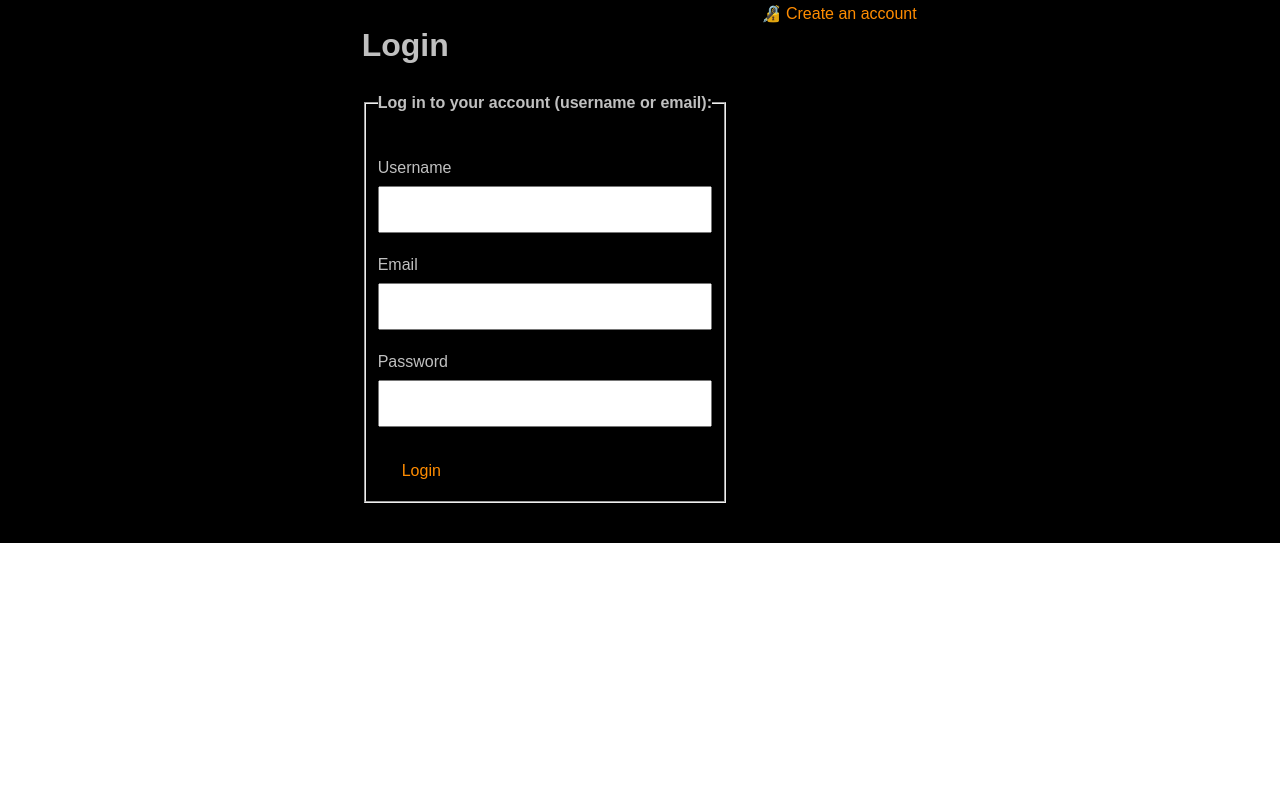
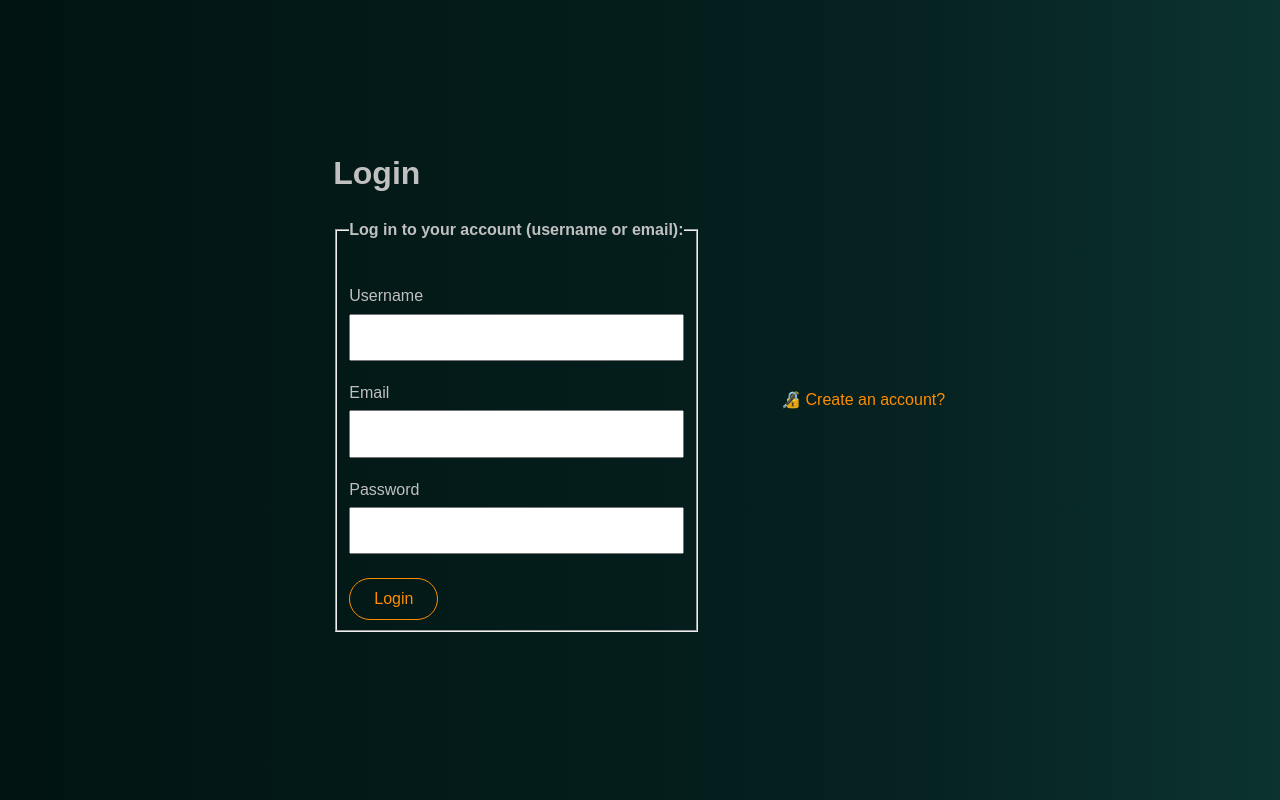
Before and after one commit to anaRtem1s/AnAtomix_front, a React (Vite) app: page / in a window 1280 px wide. Built offline with nearby package versions, Linux system fonts and the light colour scheme.

Commit message:
Auth Layout fixes

```diff
--- a/src/App.css
+++ b/src/App.css
@@ -78,13 +78,16 @@ p {
 /* ::::::::::::::::::::::::::::::::::::::::::::::::::: ACCESSIBILITY - REACT CONTEXT /* :::::::::::::::::::::::::::::::::::::::::::::::::::  */
 
 fieldset {
-  margin-bottom: 2.5rem; /* Pushes the next form section cleanly downward */
+  margin-bottom: 2.5rem;
+  /* Pushes the next form section cleanly downward */
 }
 
 fieldset label {
   display: block;
-  margin-top: 1.25rem;    /* Generates spacing between separate input rows */
-  margin-bottom: 0.35rem;  /* Keeps the label neatly tied to its target text box */
+  margin-top: 1.25rem;
+  /* Generates spacing between separate input rows */
+  margin-bottom: 0.35rem;
+  /* Keeps the label neatly tied to its target text box */
 }
 
 fieldset input {
@@ -142,26 +145,32 @@ legend {
 /*  ! TO DO */
 
 /* :::::::::::::::::::::::::::::::::::::::: AUTH PAGE ::::::::::::::::::::::::::::::::::::::::::::::::::: */
-/*
-  .register-form{
-
-
-  }
-
-  .login-form
-
-
-  }  */
-
-
 
 .auth-container {
   display: flex;
-  gap: 2rem;
+  gap: 5em;
   justify-content: center;
-  align-items: flex-start;
+  align-items: center;
+  height: 100vh;
   color: silver;
-  background: black;
+  background: linear-gradient(90deg, #011412 0%, #052120 70%, #0c3330 100%);
+}
+
+
+/* .form-layout-container{} */
+
+
+.form-row-container {
+  display: flex;
+  flex-direction: column;
+  align-items:flex-start;
+  justify-content: center;
+}
+
+.auth-btn {
+  border-style:solid;
+  border-width: 0.1em;
+  color: darkorange;
 }
 
 
@@ -298,10 +307,11 @@ main {
   overflow: none;
 }
 
-.list-ctnr{
-  display:flex;
+.list-ctnr {
+  display: flex;
   flex-direction: column;
-  gap: 0.5em;;
+  gap: 0.5em;
+  ;
   margin: 1em;
 }
 
--- a/src/pages/auth/components/Login.jsx
+++ b/src/pages/auth/components/Login.jsx
@@ -4,7 +4,7 @@ import { useForm } from "react-hook-form"
 
 export default function LoginForm({ onSuccess }) {
 
-    // setError (erreurs backend) ajouté
+    // setError (erreurs backend)
 
     const { register, handleSubmit, setError, formState: { errors }, reset } = useForm({
 
@@ -79,38 +79,36 @@ export default function LoginForm({ onSuccess }) {
 
     return (
         <div>
-            <h1 className="login-form">Login</h1>
-
-
-            <form onSubmit={handleSubmit(sendLogin)}>
+            <h1 id="login-form">Login</h1>
+            <form
+                onSubmit={handleSubmit(sendLogin)}
+                className="form-layout-container"
+            >
                 <fieldset>
                     <legend id="login-heading">Log in to your account (username or email):</legend>
 
                     {/* USERNAME - OPTIONAL IF EMAIL */}
 
+                    <div className="form-row-container">
                         <label htmlFor="login-username">Username</label>
                         <input
                             id="login-username" type="text"
                             aria-describedby={errors.username ? "login-username-error" : undefined}
                             {...register('username', {
-
                                 validate: (value, form) => {
-
                                     if (!value && !form.email) {
-
                                         return 'Provide an email or a username';
                                     }
-
                                     return true;
                                 }
                             })}
                         />
-
                         {errors.username && <span id="login-username-error" className="alert-message" role="alert">{errors.username.message}</span>}
-
+                    </div>
 
                     {/* EMAIL - OPTIONAL IF USERNAME */}
 
+                    <div className="form-row-container">
                         <label htmlFor="login-email">Email</label>
                         <input
                             id="login-email" type="email"
@@ -130,11 +128,12 @@ export default function LoginForm({ onSuccess }) {
                                     }
                                 })}
                         />
-
                         {errors.email && <span id="login-email-error" className="alert-message" role="alert">{errors.email.message}</span>}
+                    </div>
 
                     {/* PASSWORD - REQUIRED */}
 
+                    <div className="form-row-container">
                         <label htmlFor="login-password">Password</label>
                         <input
                             id="login-password" type="password"
@@ -149,14 +148,18 @@ export default function LoginForm({ onSuccess }) {
                                 })}
                         />
                         {errors.password && <span id="login-password-error" className="alert-message" role="alert">{errors.password.message}</span>}
+                    </div>
 
                     {/* SUBMIT LOGIN FORM */}
 
-                    <button className="btn">Login</button>
+                    <div className="form-row-container">
+                        <button type="submit" className="auth-btn">
+                            Login
+                        </button>
+                    </div>
                 </fieldset>
 
             </form>
-
-        </div >
+        </div>
     )
 }
--- a/src/pages/auth/components/Register.jsx
+++ b/src/pages/auth/components/Register.jsx
@@ -2,7 +2,7 @@
 //? - 1) register('nomChamp')
 // Permet d'enregistrer un champ pour obtenir sa valeur au submit
 //? - 2) handleSubmit(callbackSuccess, callbackFail)
-// Méthode qui fait déjà le preventDefault et qui récupère toutes les données du formulaire pour les mettre dans un objet. Elle prend en premier paramètre la fonction à exécuter en cas de formulaire valide et en deuxième, la fonction à exécuter en cas de formulaire invalide
+// Méthode qui fait déjà le prevent Default et qui récupère toutes les données du formulaire pour les mettre dans un objet. Elle prend en premier paramètre la fonction à exécuter en cas de formulaire valide et en deuxième, la fonction à exécuter en cas de formulaire invalide
 //? - 3) On peut rajouter au register, des validateurs (validators)
 // Ca se rajoute en 2ème paramètre du register sous forme d'objet
 // register('nomChamp', { /* validateurs */ })
@@ -13,11 +13,11 @@ import { useForm } from "react-hook-form"
 
 export default function RegisterForm({ onSuccess }) {
 
-    const specialChars = '!"#$%&\'()*+,-./:;<=>?@[\\]^_`{|}~';
+    const specialChars = '!"#\$%&\'()*+,-./:;<=>?@[\\]^_`{|}~';
 
     const passwordErrorMessage = `Your password must contain: 1. Min 8 characters 2. One uppercase letter, 3. One lowercase letter, 4. One digit 5. One special character  [${specialChars}]`;
 
-    // !— setError (erreurs backend)
+    // ?— setError (backend errors)
 
     const { register, handleSubmit, setError, watch, formState: { errors }, reset } = useForm({
         defaultValues: {
@@ -30,7 +30,7 @@ export default function RegisterForm({ onSuccess }) {
         mode: 'onChange'
     });
 
-    //! watch surveille la valeur live du champ password
+    //? watch surveille la valeur live du champ "password" (pour qu'il puisse confirmer ce password)
 
     const passwordValue = watch('password');
 
@@ -40,8 +40,8 @@ export default function RegisterForm({ onSuccess }) {
                 method: "POST",
                 headers: { "Content-Type": "application/json" },
 
-                //! on n'envoie que les 3 champs qui existent dans ta table accounts
-                //! creationdate / role / is_active sont remplis par la DB
+                //? on n'envoie que les 3 champs qui existent dans ta table accounts
+                //? creationdate / role / is_active sont remplis par la DB
 
                 body: JSON.stringify({
                     username: data.username,
@@ -49,13 +49,13 @@ export default function RegisterForm({ onSuccess }) {
                     password: data.password
                 })
             });
-            //! si le backend refuse (doublon username/email uniques ==> erreur Zod du backend, tout ce qu'il renvoie en erreur)
+            //? si le backend refuse (doublon username/email uniques ==> erreur Zod du backend, tout ce qu'il renvoie en erreur)
 
             if (!response.ok) {
 
                 const error = await response.json();
 
-                //! setError pose l'erreur du backend SUR LE BON CHAMP —
+                //? setError pose l'erreur du backend SUR LE BON CHAMP —
 
                 if (error.field === 'username') {
                     setError("username", { message: 'This username is already taken' });
@@ -64,12 +64,12 @@ export default function RegisterForm({ onSuccess }) {
                 } else {
                     setError("confirmPassword", { message: error.message || 'Registration failed' });
                 }
-                return; //! on ne signale PAS le succès si ça a échoué
+                return; //? on ne signale PAS le succès si ça a échoué
             }
 
             reset(); // RESET OF FORM FIELDS
 
-            onSuccess(); //!!!!!!! ROUTING : App.jsx redirects to Login page / screen
+            onSuccess(); //! ROUTING : App.jsx redirects to Login page / screen
 
         } catch (error) {
 
@@ -81,22 +81,22 @@ export default function RegisterForm({ onSuccess }) {
 
     return (
         <div>
-            <h1 className="register-form">Register</h1>
-
-            <div>
-                <form onSubmit={handleSubmit(sendRegistration)}>
-
-                    {/* REGISTER FORM DATA */}
-
-                    <div>
-                        <h3>Please fill in these fields to create an account:</h3>
+            <h1 id="register-form">Register</h1>
+            <form
+                onSubmit={handleSubmit(sendRegistration)}
+                className="form-layout-container"
+            >
+                <fieldset>
+                    <legend id="register-heading">Fill in these fields to create an account:</legend>
 
                     {/* UNIQUE USERNAME*/}
 
-                        <div>
+                    <div className="form-row-container">
                         <label htmlFor="register-username">Username</label>
                         <input
-                                id="register-username" type="text"
+                            id="register-username"
+                            type="text"
+                            aria-describedby={errors.username ? "register-username-error" : undefined}
                             {...register('username',
                                 {
                                     required:
@@ -111,17 +111,21 @@ export default function RegisterForm({ onSuccess }) {
                                     }
                                 })}
                         />
-                            {errors.username && <span>{errors.username.message}</span>}
+                        {errors.username && (
+                            <span id="register-username-error" className="alert-message" role="alert">
+                                {errors.username.message}
+                            </span>
+                        )}
                     </div>
-
 
                     {/* UNIQUE EMAIL*/}
 
-                        <div>
+                    <div className="form-row-container">
                         <label htmlFor="register-email">Email</label>
                         <input
-                                id="register-email" type="email"
-
+                            id="register-email"
+                            type="email"
+                            aria-describedby={errors.email ? "register-email-error" : undefined}
                             {...register('email',
                                 {
                                     required:
@@ -137,15 +141,21 @@ export default function RegisterForm({ onSuccess }) {
                                 }
                             )}
                         />
-                            {errors.email && <span>{errors.email.message}</span>}
+                        {errors.email && (
+                            <span id="register-email-error" className="alert-message" role="alert">
+                                {errors.email.message}
+                            </span>
+                        )}
                     </div>
 
                     {/* PASSWORD */}
 
-                        <div>
+                    <div className="form-row-container">
                         <label htmlFor="register-password">Password</label>
                         <input
-                                id="register-password" type="password"
+                            id="register-password"
+                            type="password"
+                            aria-describedby={errors.password ? "register-password-error" : undefined}
                             {...register('password',
                                 {
                                     required:
@@ -157,21 +167,26 @@ export default function RegisterForm({ onSuccess }) {
                                     {
                                         // PSSWD PATTERN REGEX CHECK (WILL BE TRULY VERIFIED BY ZOD IN THE BACKEND):
                                         // - 8 <= CHAR + MAJ + MIN + DIGIT + SPECIAL CHAR
-
-                                            value: /^(?=.*[A-Z])(?=.*[a-z])(?=.*[0-9])(?=.*[^A-Za-z0-9]).{8,}$/,
+                                        value: /^(?!.*\s)(?=.*[A-Z])(?=.*[a-z])(?=.*[0-9])(?=.*[^A-Za-z0-9]).{8,}$/,
                                         message: passwordErrorMessage
                                     }
                                 })}
                         />
-                            {errors.password && <span>{errors.password.message}</span>}
+                        {errors.password && (
+                            <span id="register-password-error" className="alert-message" role="alert">
+                                {errors.password.message}
+                            </span>
+                        )}
                     </div>
 
                     {/* CONFIRM PASSWORD  */}
 
-                        <div>
+                    <div className="form-row-container">
                         <label htmlFor="register-confirm-password">Confirm password</label>
                         <input
-                                id="register-confirm-password" type="password"
+                            id="register-confirm-password"
+                            type="password"
+                            aria-describedby={errors.confirmPassword ? "register-confirm-password-error" : undefined}
                             {...register('confirmPassword',
                                 {
                                     required:
@@ -185,18 +200,22 @@ export default function RegisterForm({ onSuccess }) {
                                         'Passwords do not match. Go again!'
                                 })}
                         />
-                            {errors.confirmPassword && <span>{errors.confirmPassword.message}</span>}
-                        </div>
+                        {errors.confirmPassword && (
+                            <span id="register-confirm-password-error" className="alert-message" role="alert">
+                                {errors.confirmPassword.message}
+                            </span>
+                        )}
                     </div>
 
                     {/* SUBMIT REGISTER FORM */}
 
-                    <div>
-                        <button className="btn">Register</button>
+                    <div className="form-row-container">
+                        <button type="submit" className="auth-btn">
+                            Register
+                        </button>
                     </div>
-
+                </fieldset>
             </form>
-            </div >
-        </div >
+        </div>
     )
 }
--- a/src/pages/auth/layout/AuthLayout.jsx
+++ b/src/pages/auth/layout/AuthLayout.jsx
@@ -1,7 +1,7 @@
 import LoginForm from '../components/Login.jsx';
 import RegisterForm from '../components/Register.jsx';
 
-export default function AuthLayout({screen, handleNav, handleRegisterSuccess, handleLoginSuccess }) {
+export default function AuthLayout({ screen, handleNav, handleRegisterSuccess, handleLoginSuccess }) {
   return (
     <div className="auth-layout">
       <div className="auth-container">
@@ -11,16 +11,20 @@ export default function AuthLayout({screen, handleNav, handleRegisterSuccess, ha
         {screen === 'register' ? (
           <>
             <RegisterForm onSuccess={handleRegisterSuccess} />
+
             <button type="button" onClick={() => handleNav('login')}>
-              🔑 Login
+              🔑 Login?
             </button>
+
           </>
         ) : (
           <>
             <LoginForm onSuccess={handleLoginSuccess} />
+
             <button type="button" onClick={() => handleNav('register')}>
-              🔏 Create an account
+             🔏 Create an account?
             </button>
+
           </>
         )}
 
--- a/src/pages/main-app/layout/Header.jsx
+++ b/src/pages/main-app/layout/Header.jsx
@@ -50,7 +50,6 @@ export default function Header({ account, onLogout, onNav }) {
                 </button>
               </li>
 
-
               {/* LINX BUTTON */}
 
               <li>
```
Lines whose indentation alone changed are shown as unchanged.
